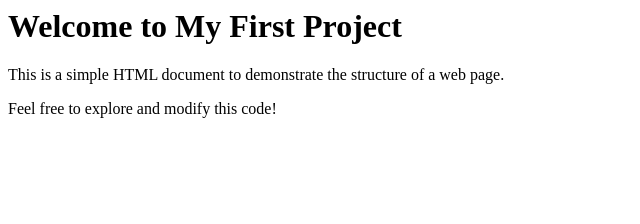
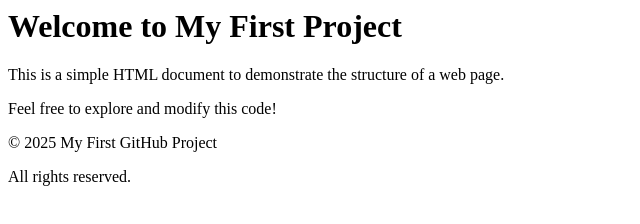
Before and after one commit to SobiaNoorAI/my-first-project-github, a plain HTML site: page index.html in a window 1280 px wide. Shown: the whole page, without its empty margins (0-640 px from the left). Drawn offline with Linux system fonts and the light colour scheme.

Commit message:
fix: Add 'All rights reserved' to footer

```diff
--- a/index.html
+++ b/index.html
@@ -6,4 +6,9 @@
         <h1>Welcome to My First Project</h1>
         <p>This is a simple HTML document to demonstrate the structure of a web page.</p>
         <p>Feel free to explore and modify this code!</p>
+    </body>
+    <footer>
+    <p>&copy; 2025 My First GitHub Project</p>
+    <p>All rights reserved.</p> <!-- Add this line -->
+</footer>
 </html>
```
